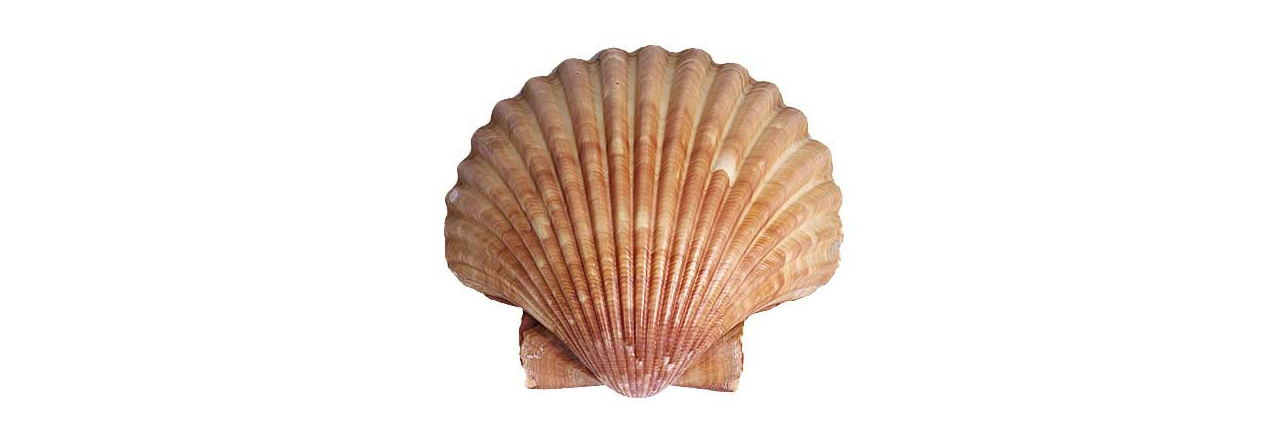
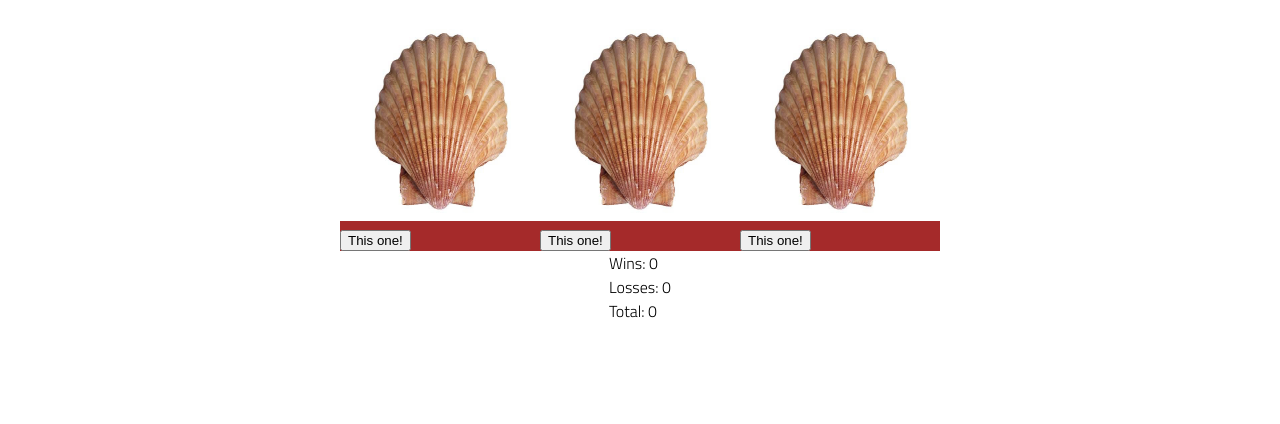
Before and after one commit to AlexOrlet89/Shell-Game, a plain HTML site: page index.html in a window 1280 px wide. Shown: the part 341-765 px from the top of the page. Drawn offline with Linux system fonts and the light colour scheme.

Commit message:
fixed css to align shells in a row

```diff
--- a/styles/style.css
+++ b/styles/style.css
@@ -52,6 +52,15 @@ section {
     margin-bottom: var(--gutter);
     border: solid 2px var(--color1);
 }
+.shell img {
+    width: 200px;
+    height: 200px;
+}
+.shells {
+    background-color:brown;
+    display: flex;
+    flex-direction: row;
+}
 
 header {
     display: flex;
```
